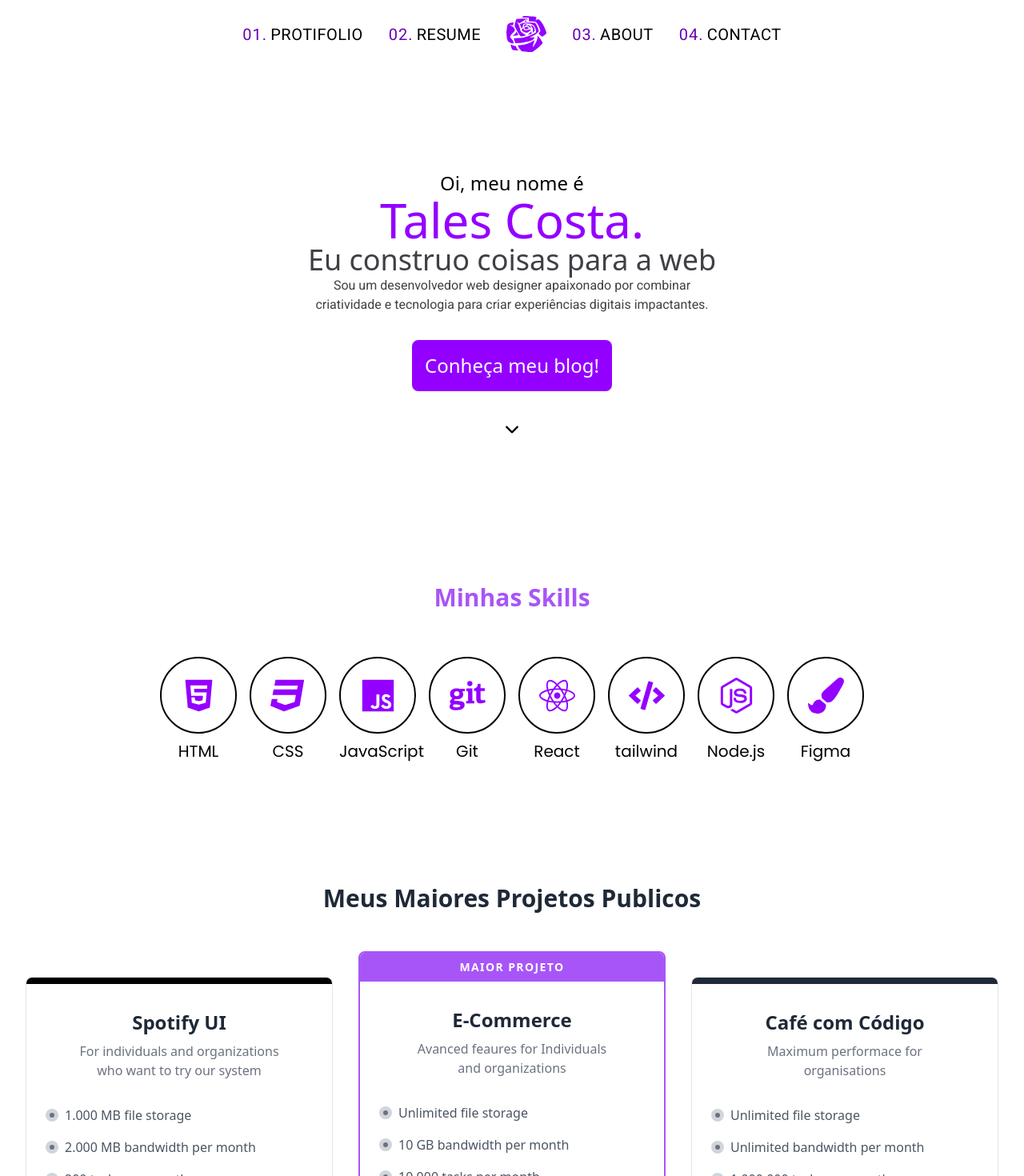
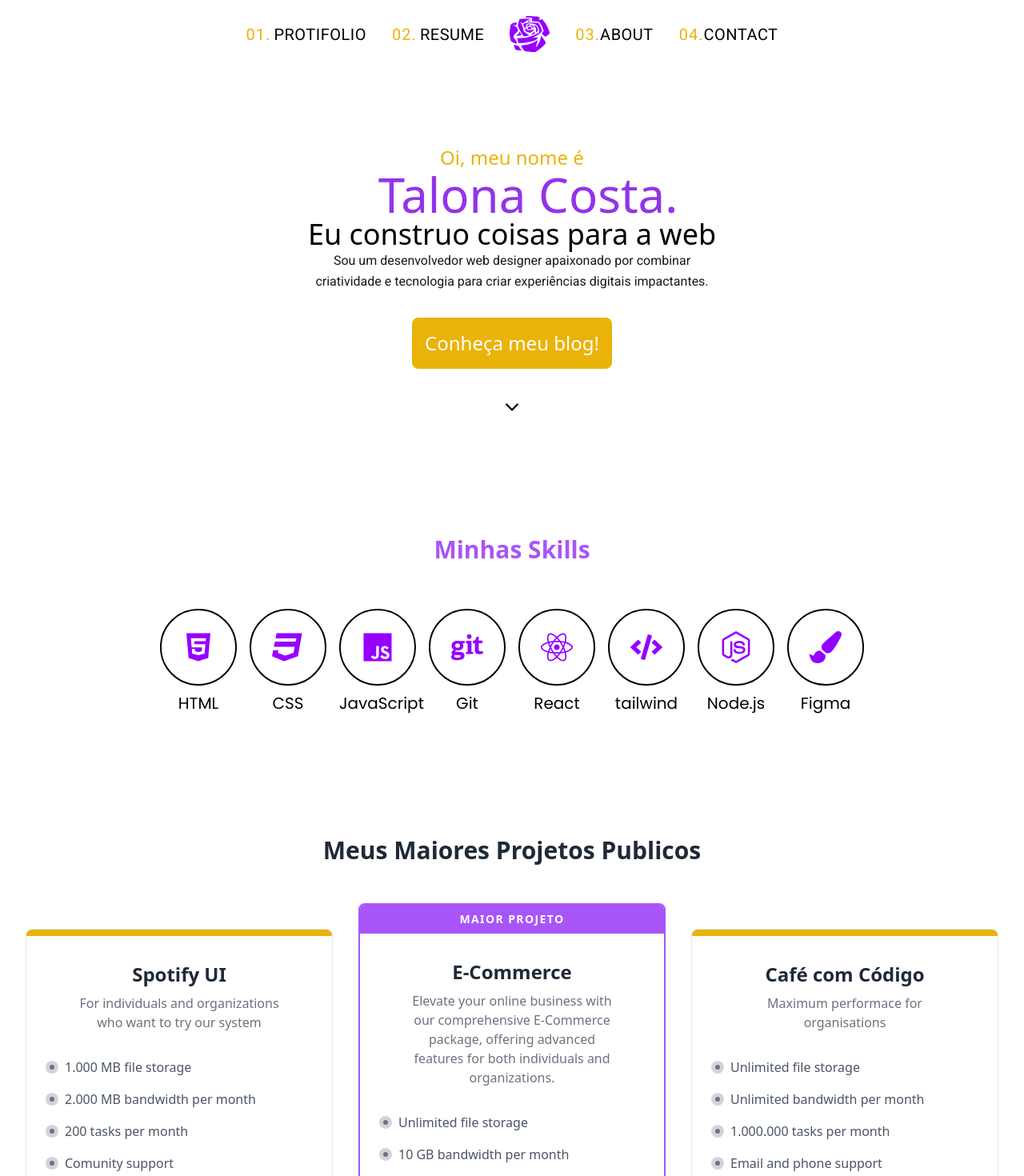
Before and after one commit to Talonacosta/Portifolio_Talona_React-Tailwind, a Next.js app: page / in a window 1280 px wide. Shown: the top 1470 px of the page at 80% size. Built offline with nearby package versions, Linux system fonts and the light colour scheme.

Commit message:
Add files via upload

```diff
--- a/src/app/components/About/About.jsx
+++ b/src/app/components/About/About.jsx
@@ -7,22 +7,25 @@ import Link from "next/link";
 const About = () => {
   return (
     <>
-      <div className="flex flex-col items-center justify-center p-32">
-        <h3 className="text-2xl">Oi, meu nome é</h3>
-        <h1 className="font-poppins text-6xl font-medium text-purple-r">
-          Tales Costa.
-        </h1>
-        <h2 className="font-poppins text-4xl text-zinc-700">
+      <div className="flex flex-col items-center justify-center py-24">
+        <h3 className="text-2xl text-yellow-500">Oi, meu nome é</h3>
+        <div className="font-poppins text-purple-r pl-10 text-6xl">
+          <span className="font-medium text-purple-600">Talona</span>
+          <span className="text-purple-600"> Costa</span>
+          <span className="font-medium text-purple-600">.</span>
+        </div>
+        <h2 className="font-poppins text-center text-4xl ">
           Eu construo coisas para a web
         </h2>
-        <p className="text-1xl max-w-lg text-center font-roboto text-zinc-700">
+
+        <p className="text-1xl max-w-lg text-center font-roboto text-paragraph-bg leading-relaxed text-zinc-900">
           Sou um desenvolvedor web designer apaixonado por combinar criatividade
           e tecnologia para criar experiências digitais impactantes.
         </p>
 
         <Link href="/Sobre" passHref>
           <button
-            className="font-poppins mx-auto my-8 flex rounded-lg border-none bg-[#9400ff]
+            className="font-poppins mx-auto my-8 flex rounded-lg border-none bg-yellow-500
       p-4 text-center text-2xl text-white"
           >
             Conheça meu blog!
--- a/src/app/components/Navbar/NavbarComponent.jsx
+++ b/src/app/components/Navbar/NavbarComponent.jsx
@@ -8,7 +8,7 @@ const Navbar = () => {
         <div className="container mx-auto flex-col items-center p-5 md:flex-row">
           <nav className="flex flex-wrap items-center justify-center gap-x-8 text-base md:ml-auto">
             <Link href="/">
-              <span className="text-center font-roboto text-xl font-normal leading-normal tracking-wider text-[#6800B4]">
+              <span className="text-center font-roboto text-xl font-normal leading-normal tracking-wider text-yellow-500">
                 01.
               </span>{" "}
               <span className="font-roboto text-xl font-normal leading-normal tracking-wide text-black">
@@ -16,7 +16,7 @@ const Navbar = () => {
               </span>
             </Link>
             <Link href="/Sobre">
-              <span className="text-center font-roboto text-xl font-normal leading-normal tracking-wider text-[#6800B4]">
+              <span className="text-center font-roboto text-xl font-normal leading-normal tracking-wider text-yellow-500">
                 02.
               </span>{" "}
               <span className="font-roboto text-xl font-normal leading-normal tracking-wide text-black">
@@ -30,17 +30,17 @@ const Navbar = () => {
               <Image src="/img/Union.svg" alt="rosa" width={50} height={12} />
             </a>
             <Link href="/Projetos">
-              <span className="text-center font-roboto text-xl font-normal leading-normal tracking-wider text-[#6800B4]">
+              <span className="text-center font-roboto text-xl font-normal leading-normal tracking-wider text-yellow-500">
                 03.
-              </span>{" "}
+              </span>
               <span className="font-roboto text-xl font-normal leading-normal tracking-wide text-black">
                 ABOUT
               </span>
             </Link>
             <Link href="/Links">
-              <span className="text-center font-roboto text-xl font-normal leading-normal tracking-wider text-[#6800B4]">
+              <span className="text-center font-roboto text-xl font-normal leading-normal tracking-wider text-yellow-500">
                 04.
-              </span>{" "}
+              </span>
               <span className="font-roboto text-xl font-normal leading-normal tracking-wide text-black">
                 CONTACT
               </span>
--- a/src/app/components/Projects/Projects.jsx
+++ b/src/app/components/Projects/Projects.jsx
@@ -8,7 +8,7 @@ const Projects = () => {
 
         <div class="mb-6 grid gap-6 sm:grid-cols-2 md:mb-8 lg:grid-cols-3 lg:gap-8">
           <div class="flex flex-col overflow-hidden rounded-lg border sm:mt-8">
-            <div class="h-2 bg-black"></div>
+            <div class="h-2 bg-yellow-500"></div>
 
             <div class="flex flex-1 flex-col p-6 pt-8">
               <div class="mb-12">
@@ -131,7 +131,7 @@ const Projects = () => {
 
               <div class="mt-auto">
                 <a
-                  href="#"
+                  href="https://github.com/Talonacosta/Eternizar-videos"
                   class="block rounded-lg bg-gray-200 px-8 py-3 text-center text-sm font-semibold text-gray-500 outline-none ring-purple-300 transition duration-100 hover:bg-gray-300 focus-visible:ring active:text-gray-700 md:text-base"
                 >
                   link do repositorio
@@ -152,7 +152,9 @@ const Projects = () => {
                 </div>
 
                 <p class="mx-auto mb-8 px-8 text-center text-gray-500">
-                  Avanced feaures for Individuals and organizations
+                  Elevate your online business with our comprehensive E-Commerce
+                  package, offering advanced features for both individuals and
+                  organizations.
                 </p>
 
                 <div class="space-y-4">
@@ -290,7 +292,7 @@ const Projects = () => {
 
               <div class="mt-auto">
                 <a
-                  href="#"
+                  href="https://github.com/Talonacosta/Estudos-Ecommerce"
                   class="block rounded-lg bg-purple-500 px-8 py-3 text-center text-sm font-semibold text-white outline-none ring-purple-300 transition duration-100 hover:bg-purple-600 focus-visible:ring active:bg-purple-700 md:text-base"
                 >
                   link do repositorio
@@ -300,7 +302,7 @@ const Projects = () => {
           </div>
 
           <div class="flex flex-col overflow-hidden rounded-lg border lg:mt-8">
-            <div class="h-2 bg-gray-800"></div>
+            <div class="h-2 bg-yellow-500"></div>
 
             <div class="flex flex-1 flex-col p-6 pt-8">
               <div class="mb-12">
@@ -449,7 +451,7 @@ const Projects = () => {
 
               <div class="mt-auto">
                 <a
-                  href="#"
+                  href="https://github.com/Talonacosta/CoffeComCodigo"
                   class="block rounded-lg bg-gray-800 px-8 py-3 text-center text-sm font-semibold text-white
               outline-none ring-indigo-300 transition duration-100 hover:bg-gray-700 focus-visible:ring active:bg-gray-600 md:text-base"
                 >
--- a/src/app/components/Skills/Skills.jsx
+++ b/src/app/components/Skills/Skills.jsx
@@ -31,7 +31,7 @@ const Skills = () => {
         {skillsData.map(({ icon: Icon, name }, index) => (
           <div key={index} className="mx-2 my-2 w-24 text-center">
             <div className="flex h-24 w-24 items-center justify-center rounded-full border-2 border-black bg-white">
-              <Icon color="#9400FF" size={45} />
+              <Icon color="#9400FF" size={40} />
             </div>
             <div className="mt-2 font-poppis text-xl">{name}</div>
           </div>
--- a/src/pages/Projetos.jsx
+++ b/src/pages/Projetos.jsx
@@ -5,7 +5,6 @@ const Projetos = () => {
   return (
     <div>
       <Navbar />
-
       <h1 className="text-center mb-4 text-2xl font-bold text-gray-700">
         Buscando simplicidade, intenção e humanidade em todas as coisas
       </h1>
```
